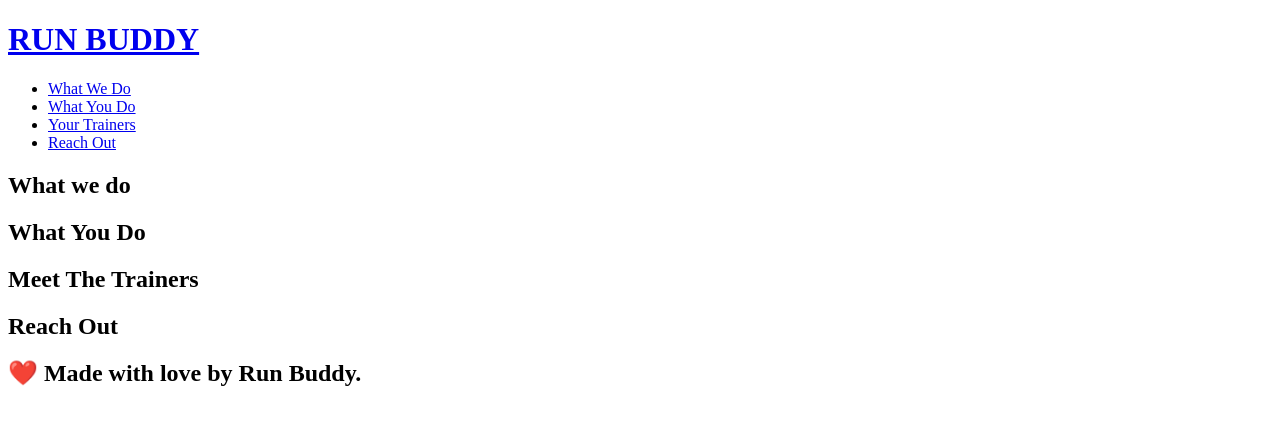
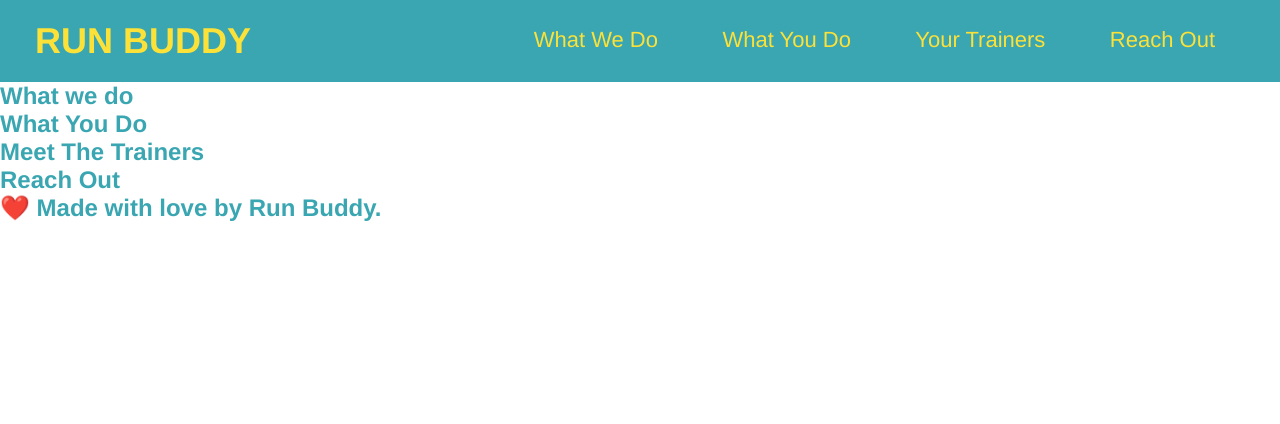
Before and after one commit to samiul1988/run-buddy, a plain HTML site: page index.html in a window 1280 px wide. Drawn offline with Linux system fonts and the light colour scheme.

Commit message:
added css file

```diff
--- /dev/null
+++ b/assets/css/style.css
@@ -0,0 +1,50 @@
+* {
+    margin: 0;
+    padding: 0;
+}
+
+body {
+    /* A comment */
+    color: #39a6b2;
+    font-family: Helvetica, Arial, sans-serif;
+  }
+
+header {
+    padding: 20px 35px;
+    background-color: #39a6b2;
+}
+
+header h1 {
+    font-weight: bold;
+    font-size: 36px;
+    color: #fce138;
+    margin: 0;
+}
+
+header a {
+    text-decoration: none;
+    color: #fce138;
+}
+
+header nav {
+    float: right;
+    margin: 7px 0;
+}
+
+header nav ul li {
+   display: inline;
+}
+
+header nav ul li a {
+    margin: 0 30px;
+    font-weight: lighter;
+    font-size: 22px;
+}
+
+header h1 {
+    font-weight: bold;
+    font-size: 36px;
+    color: #fce138;
+    margin: 0;
+    display: inline;
+}
--- a/index.html
+++ b/index.html
@@ -2,6 +2,7 @@
 <html lang="en">
     <head>
         <meta charset="UTF-8">
+        <link rel="stylesheet" href="./assets/css/style.css"/>
         <!-- <meta name="viewport" content="width=device-width, initial-scale=1.0"> -->
         <title>Document</title>
     </head>
```
